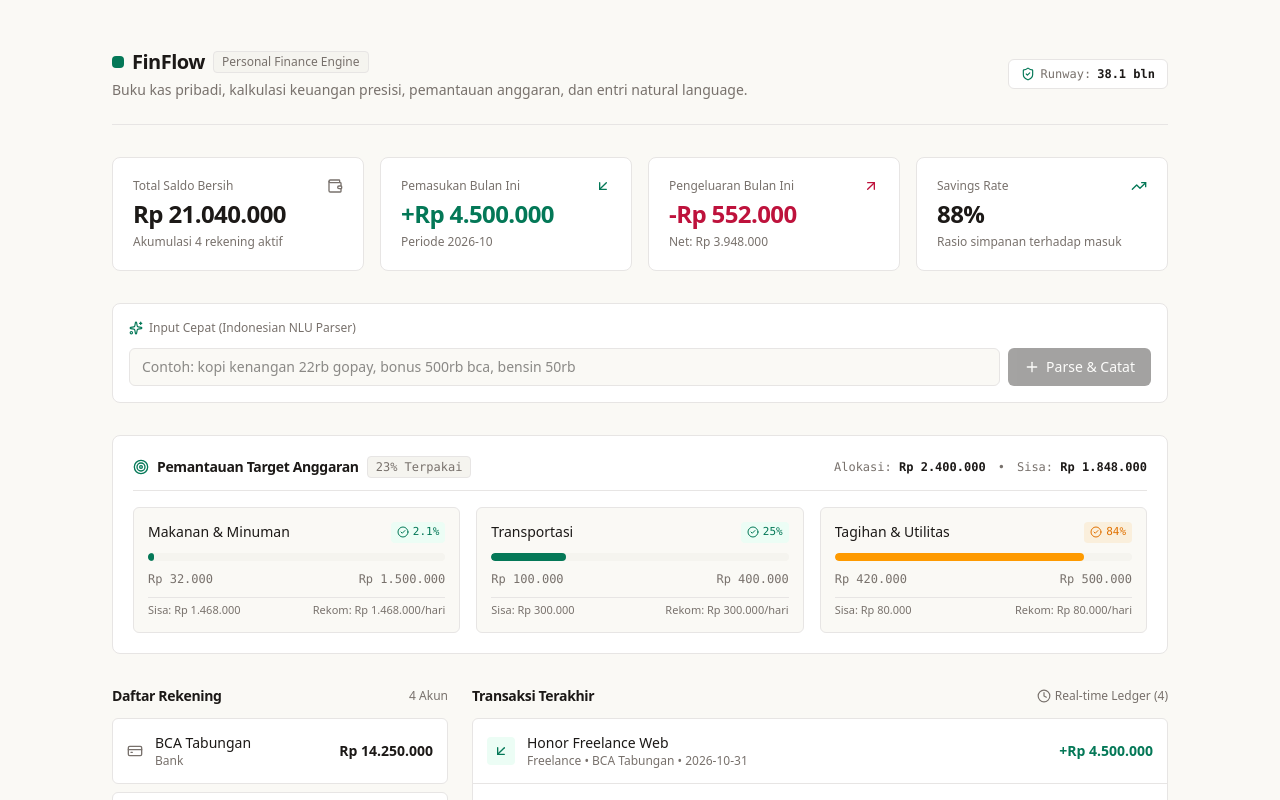
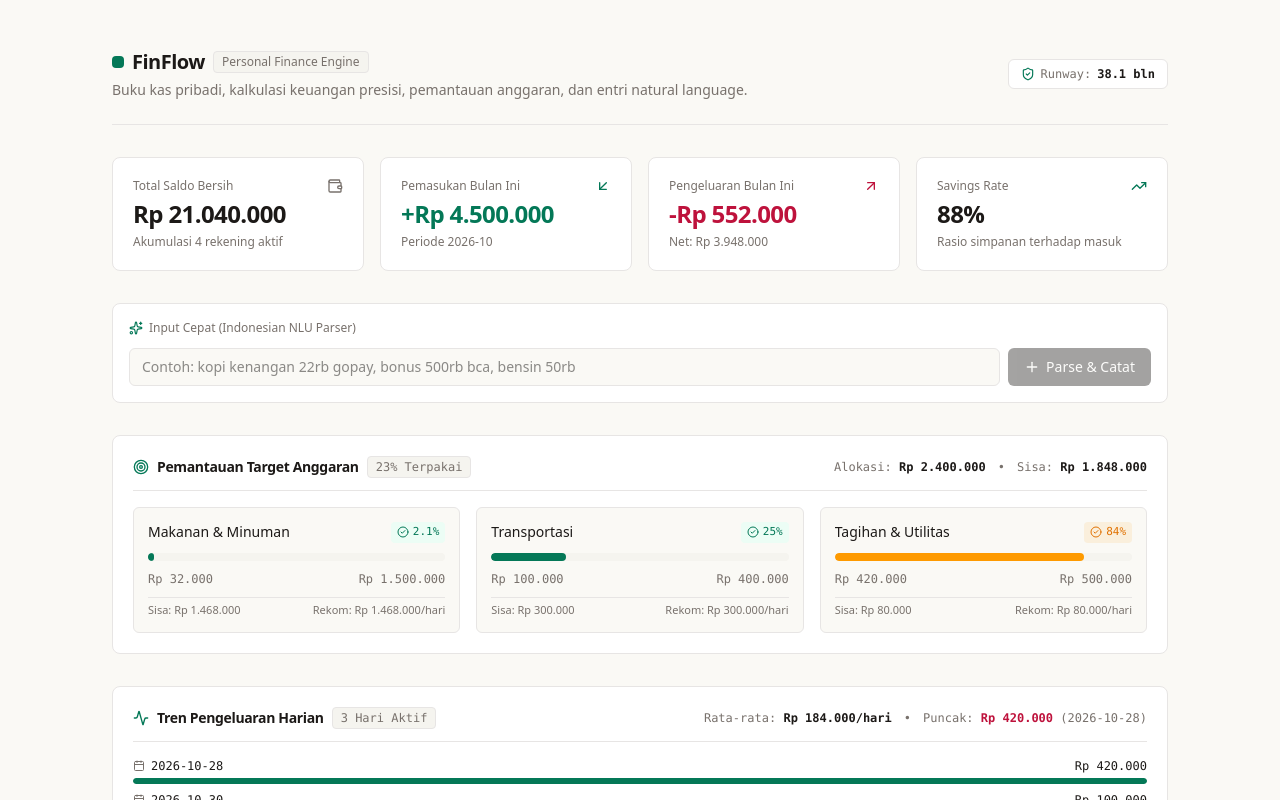
Before and after one commit to saifulohyr/fin-flow, a Next.js app: page / in a window 1280 px wide. Shown: the top 800 px of the page. Built offline with nearby package versions, Linux system fonts and the light colour scheme.

Commit message:
feat(ui): integrate daily spending trends and analytics into dashboard views

```diff
--- a/src/app/dashboard-view.tsx
+++ b/src/app/dashboard-view.tsx
@@ -15,6 +15,10 @@ import {
   calculateBudgetProgress,
   calculateOverallBudgetHealth,
 } from "@/lib/budget-engine";
+import {
+  calculateSpendingStats,
+  aggregateSpendingByDate,
+} from "@/lib/spending-analytics";
 import { BudgetInput } from "@/lib/validations/budget";
 import {
   ArrowUpRight,
@@ -30,6 +34,8 @@ import {
   Target,
   AlertTriangle,
   CheckCircle2,
+  Activity,
+  Calendar,
 } from "lucide-react";
 
 interface DisplayTransaction extends RawTransaction {
@@ -126,6 +132,8 @@ export function DashboardView() {
   const categoryBreakdown = calculateCategoryBreakdown(transactions, currentYearMonth);
   const runwayMonths = calculateRunwayMonths(netWorth, monthlyTotals.expense);
   const budgetHealth = calculateOverallBudgetHealth(budgets, transactions, "2026-10-31");
+  const spendingStats = calculateSpendingStats(transactions);
+  const dailySpending = aggregateSpendingByDate(transactions);
 
   const handleInputChange = (value: string) => {
     setNluInput(value);
@@ -348,6 +356,58 @@ export function DashboardView() {
         </div>
       </section>
 
+      {/* Spending Analytics Trends */}
+      <section className="p-5 rounded-lg border border-[var(--border)] bg-[var(--surface)] space-y-4">
+        <div className="flex flex-col sm:flex-row sm:items-center justify-between gap-2 border-b border-[var(--border)] pb-3">
+          <div className="flex items-center gap-2">
+            <Activity className="w-4 h-4 text-[var(--accent)]" />
+            <h2 className="text-sm font-semibold tracking-tight text-[var(--foreground)]">Tren Pengeluaran Harian</h2>
+            <span className="text-xs px-2 py-0.5 rounded bg-[var(--surface-subtle)] text-[var(--text-muted)] border border-[var(--border)] font-mono tabular-numbers">
+              {spendingStats.activeExpenseDays} Hari Aktif
+            </span>
+          </div>
+          <div className="flex items-center gap-3 text-xs tabular-numbers font-mono text-[var(--text-muted)]">
+            <span>Rata-rata: <strong className="text-[var(--foreground)]">{formatIDR(spendingStats.dailyAverage)}/hari</strong></span>
+            {spendingStats.peakDay && (
+              <>
+                <span>•</span>
+                <span>Puncak: <strong className="text-[var(--expense)]">{formatIDR(spendingStats.peakDay.amount)}</strong> ({spendingStats.peakDay.date})</span>
+              </>
+            )}
+          </div>
+        </div>
+
+        <div className="space-y-2">
+          {dailySpending.length === 0 ? (
+            <p className="text-xs text-[var(--text-muted)]">Belum ada data transaksi pengeluaran.</p>
+          ) : (
+            dailySpending.map((day) => {
+              const maxAmount = spendingStats.peakDay?.amount || 1;
+              const fillPct = Math.round((day.total / maxAmount) * 100);
+              return (
+                <div key={day.date} className="space-y-1">
+                  <div className="flex items-center justify-between text-xs">
+                    <span className="font-mono text-[var(--foreground)] flex items-center gap-1.5">
+                      <Calendar className="w-3 h-3 text-[var(--text-muted)]" />
+                      {day.date}
+                    </span>
+                    <span className="font-mono font-medium tabular-numbers text-[var(--foreground)]">
+                      {formatIDR(day.total)}
+                    </span>
+                  </div>
+                  <div className="w-full bg-[var(--surface-subtle)] h-1.5 rounded-full overflow-hidden">
+                    <div
+                      className="bg-[var(--accent)] h-full rounded-full transition-all"
+                      style={{ width: `${Math.max(4, fillPct)}%` }}
+                    />
+                  </div>
+                </div>
+              );
+            })
+          )}
+        </div>
+      </section>
+
       {/* Main Grid: Accounts, Category Breakdown & Recent Ledger */}
       <section className="grid grid-cols-1 lg:grid-cols-3 gap-6">
         {/* Left Column: Accounts & Breakdown */}
```
